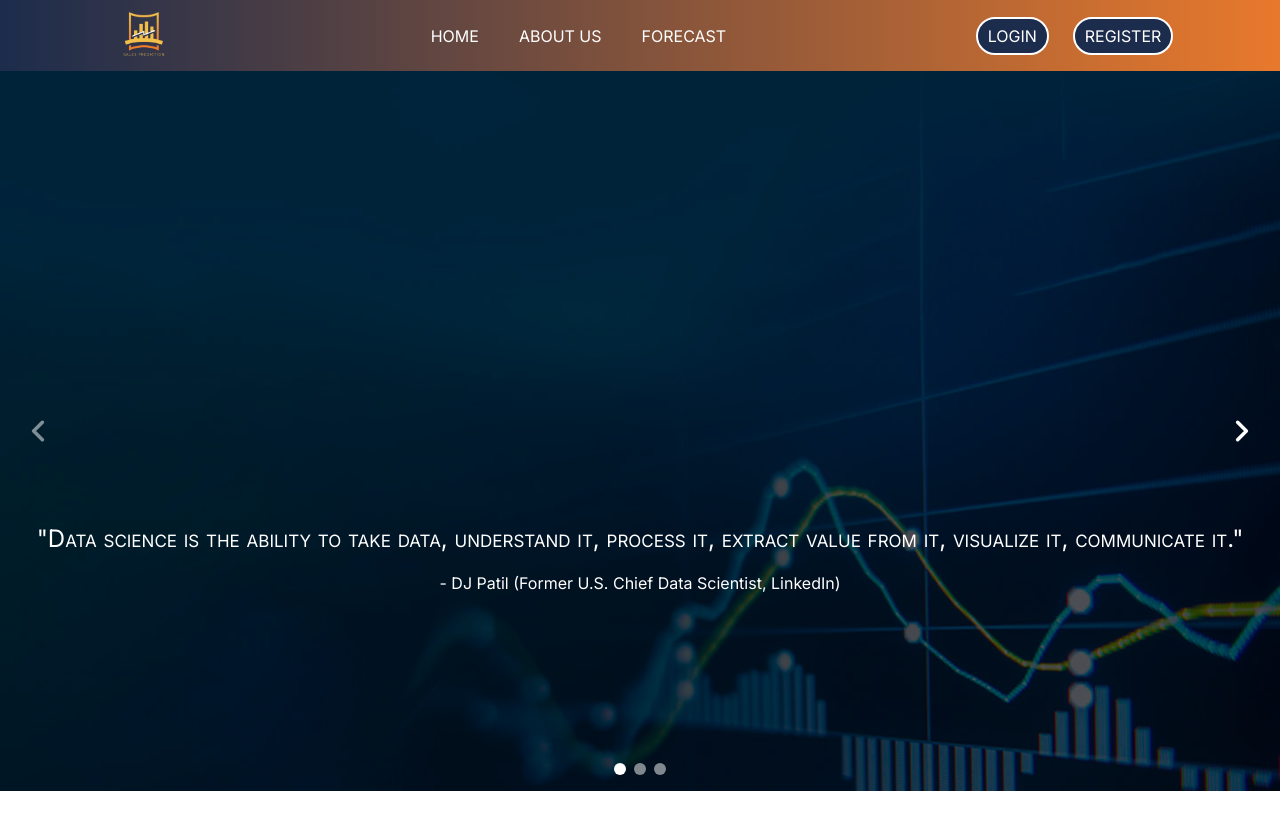
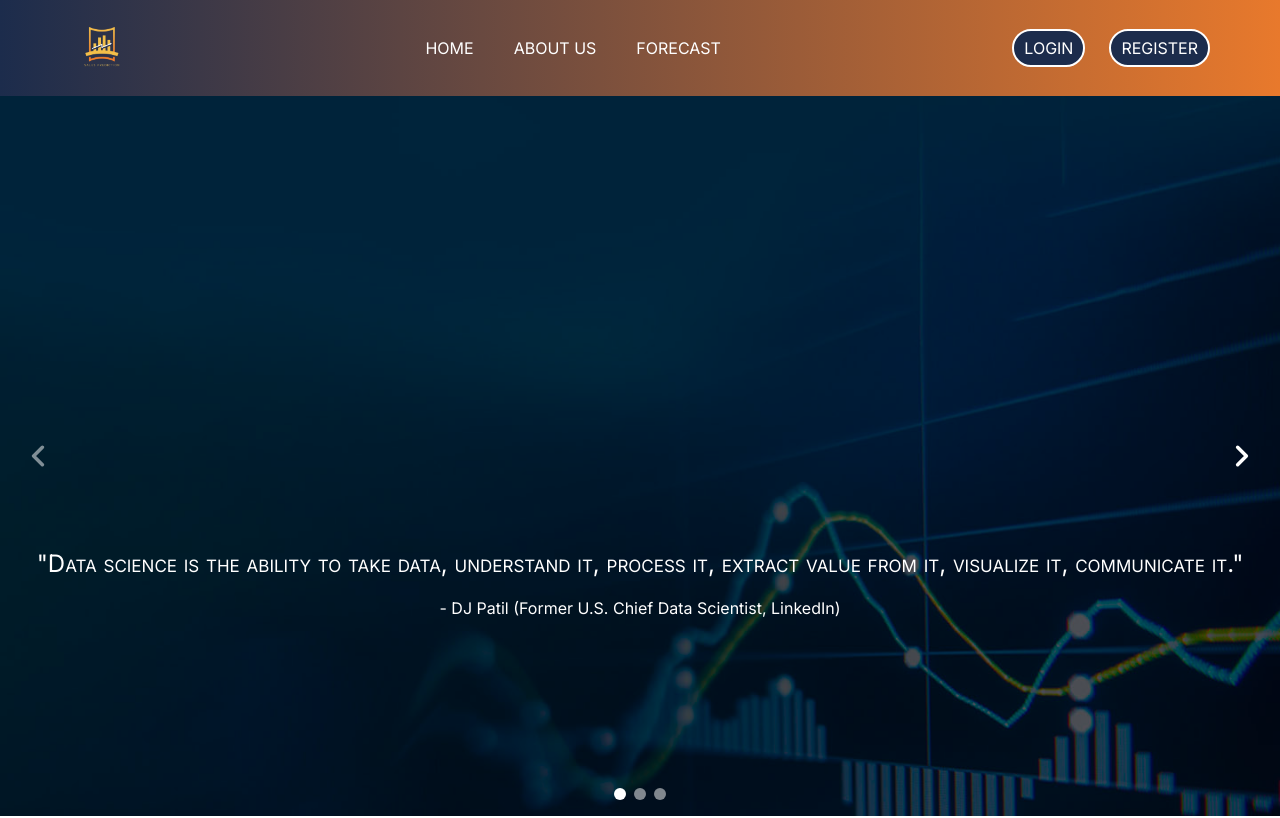
Before and after one commit to lamsal25/sales-prediction-system, a Next.js app in the folder frontend/: page / in a window 1280 px wide. Shown: the top 818 px of the page. Built offline with nearby package versions, Linux system fonts and the light colour scheme.

Commit message:
session maintained

```diff
--- a/frontend/src/app/(auth)/login/page.js
+++ b/frontend/src/app/(auth)/login/page.js
@@ -2,10 +2,10 @@
 
 import { useState } from 'react';
 import axios from 'axios';
-import { useRouter } from 'next/navigation';  // Import useRouter
+import { useRouter } from 'next/navigation';
 
 export default function Login() {
-  const router = useRouter();  // Initialize useRouter
+  const router = useRouter();
   const [username, setUsername] = useState('');
   const [password, setPassword] = useState('');
   const [error, setError] = useState('');
@@ -28,18 +28,22 @@ export default function Login() {
         },
       });
 
-      console.log('Login Successful:', response.data);
+      const token = response.data.token;
+      if (token) {
+        localStorage.setItem('token', token); // Store token in localStorage
+        console.log('Login Successful:', response.data);
 
-      if (response.data.message === 'Login successful') {
-        setError('');  // Clear error message
-        router.push('/');  // Redirect to homepage
+        // Redirect the user to the homepage
+        setError('');
+        router.push('/');
+
       } else {
-        setError(response.data.error || 'An unknown error occurred');
+        setError('Login failed: No token received');
       }
     } catch (err) {
       if (err.response) {
         console.log('Error Response:', err.response.data);
-        setError(err.response.data.error);
+        setError(err.response.data.message || 'Login failed. Please try again.');
       } else {
         setError('An error occurred during login.');
       }
@@ -57,7 +61,6 @@ export default function Login() {
           <h1 className="text-center font-bold text-3xl text-[#E8792C] ml-3"><u>Login</u></h1>
         </div>
 
-        {/* Display login error message */}
         {error && <div className="text-red-500 text-center mb-4">{error}</div>}
 
         <form onSubmit={handleSubmit}>
--- a/frontend/src/app/components/navbar/Navbar.js
+++ b/frontend/src/app/components/navbar/Navbar.js
@@ -1,40 +1,45 @@
-import React from 'react'
-import Image from 'next/image'
-import Button from '../button/Button'
-import Link from 'next/link'
-
+// Navbar.js
+"use client"
+import React, { useEffect, useState } from 'react';
+import Link from 'next/link';
+import { useRouter } from 'next/navigation';
+import Button from '../button/Button';
 
 export default function Navbar() {
+  const [loggedIn, setLoggedIn] = useState(false);
+  const router = useRouter();
+
+  useEffect(() => {
+    // Check if token exists in localStorage
+    const token = localStorage.getItem('token');
+    setLoggedIn(!!token); // Update loggedIn state based on token presence
+  }, [loggedIn]);
+
+  const handleLogout = () => {
+    console.log("Logging out...");
+    localStorage.removeItem('token'); // Remove token from localStorage
+    setLoggedIn(false); // Update loggedIn state
+    router.push("/"); // Redirect to login page after logout
+  };
+
   return (
-    // Adjusted the color of the navbar background
-    <div className='  bg-gradient-to-r from-[#1C2C4C] to-[#E8792C] justify-between items-center'>
-      <div className='container w-5/6 flex justify-between  items-center m-auto text-white '>
+    <div className="bg-gradient-to-r from-[#1C2C4C] to-[#E8792C]">
+      <div className="container mx-auto flex justify-between items-center text-white py-4">
+        <Link href="/">
+          <img src="images/logo.png" alt="Logo" className="h-16 w-16 cursor-pointer" />
+        </Link>
 
-        <Link href={"/"}> <img src="images/logo.png" alt="" height="100" width="100" /></Link>
+        <div className="space-x-10 uppercase">
+          <Link href="/" className="hover:scale-105 transition-all">Home</Link>
+          <Link href="/about-us" className="hover:scale-105 transition-all">About Us</Link>
+          <Link href="/" className="hover:scale-105 transition-all">Forecast</Link>
+        </div>
 
-
-        <div className='container flex gap-10  uppercase justify-center'>
-
-          <Link href={"/"} className=' hover:scale-105 transition-all'>Home</Link>
-          <Link href={"/about-us"} className=' hover:scale-105 transition-all'>About Us</Link>
-          <Link href={"/"} className=' hover:scale-105 transition-all'>Forecast</Link>
-          <link rel="stylesheet" href="" />
-        </div>
-      <div className='flex gap-6'>
-        <Link href={"login"} className=' hover:scale-105 transition-all'>
+        {!loggedIn ? (
+          <div className="flex space-x-6">
+            <Link href="/login" className="hover:scale-105 transition-all">
             <Button
                 title={"LogIn"}
-            bgColor={"#1C2C4C"}
-            padL={10}
-            padT={5}
-            color={"white"}
-            borderRadius={"30px"}
-          // event={onLogin}
-          /></Link>
-
-        <Link href={"register"} className=' hover:scale-105 transition-all'>
-          <Button
-            title={"Register"}
                 bgColor={"#1C2C4C"}
                 padL={10}
                 padT={5}
@@ -43,8 +48,28 @@ export default function Navbar() {
               />
             </Link>
 
+            <Link href="/register" className="hover:scale-105 transition-all">
+            <Button
+                title={"register"}
+                bgColor={"#1C2C4C"}
+                padL={10}
+                padT={5}
+                color={"white"}
+                borderRadius={"30px"}
+              />
+            </Link>
+          </div>
+        ) : (
+          <div className="space-x-6">
+            <button
+              className="bg-[#1C2C4C] text-white px-4 py-2 rounded-lg"
+              onClick={handleLogout}
+            >
+           Logout
+            </button>
+          </div>
+        )}
       </div>
     </div>
-    </div>
-  )
+  );
 }
```
Also changed, not shown: frontend/src/app/components/button/Button.js (+6 -7 lines), 2 other files (tests, documents, lock files or other folders). Lines whose indentation alone changed are shown as unchanged.
